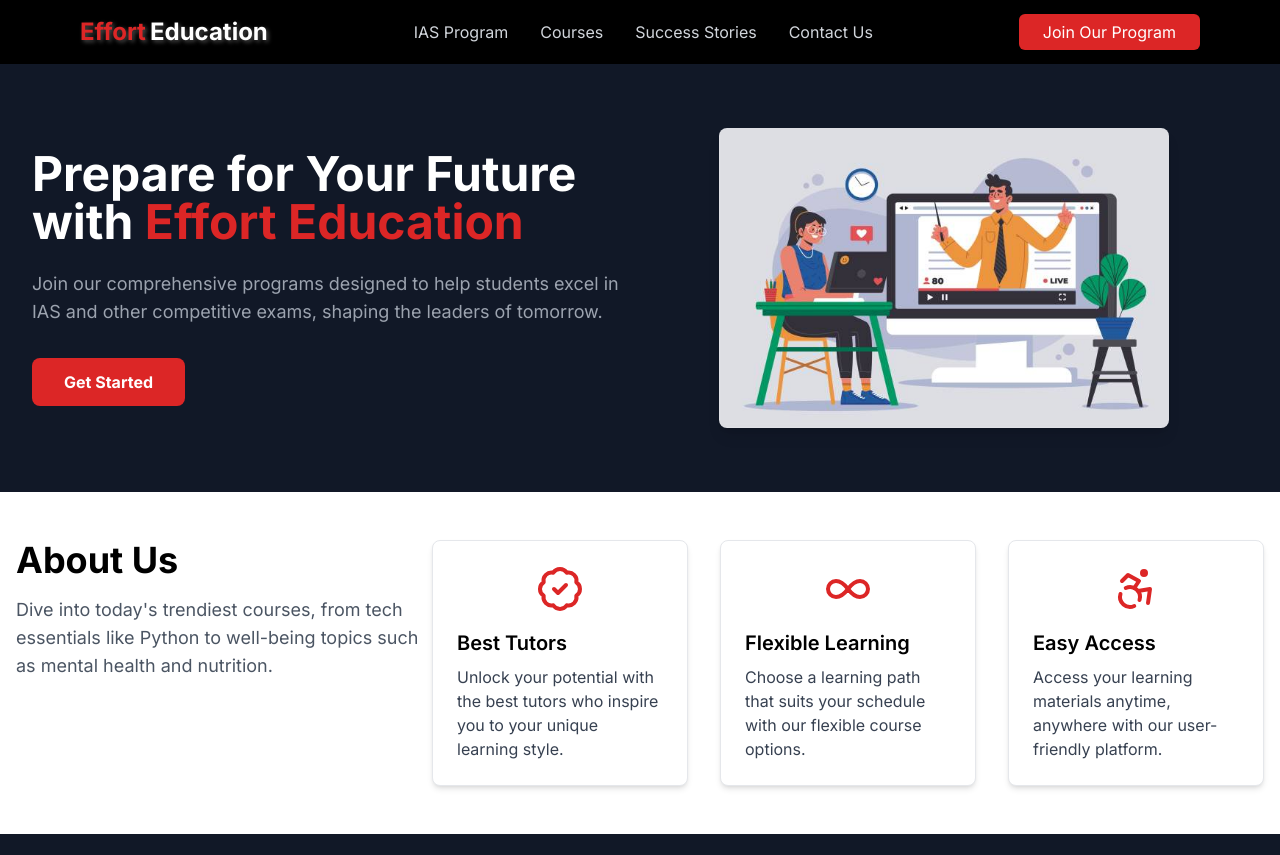
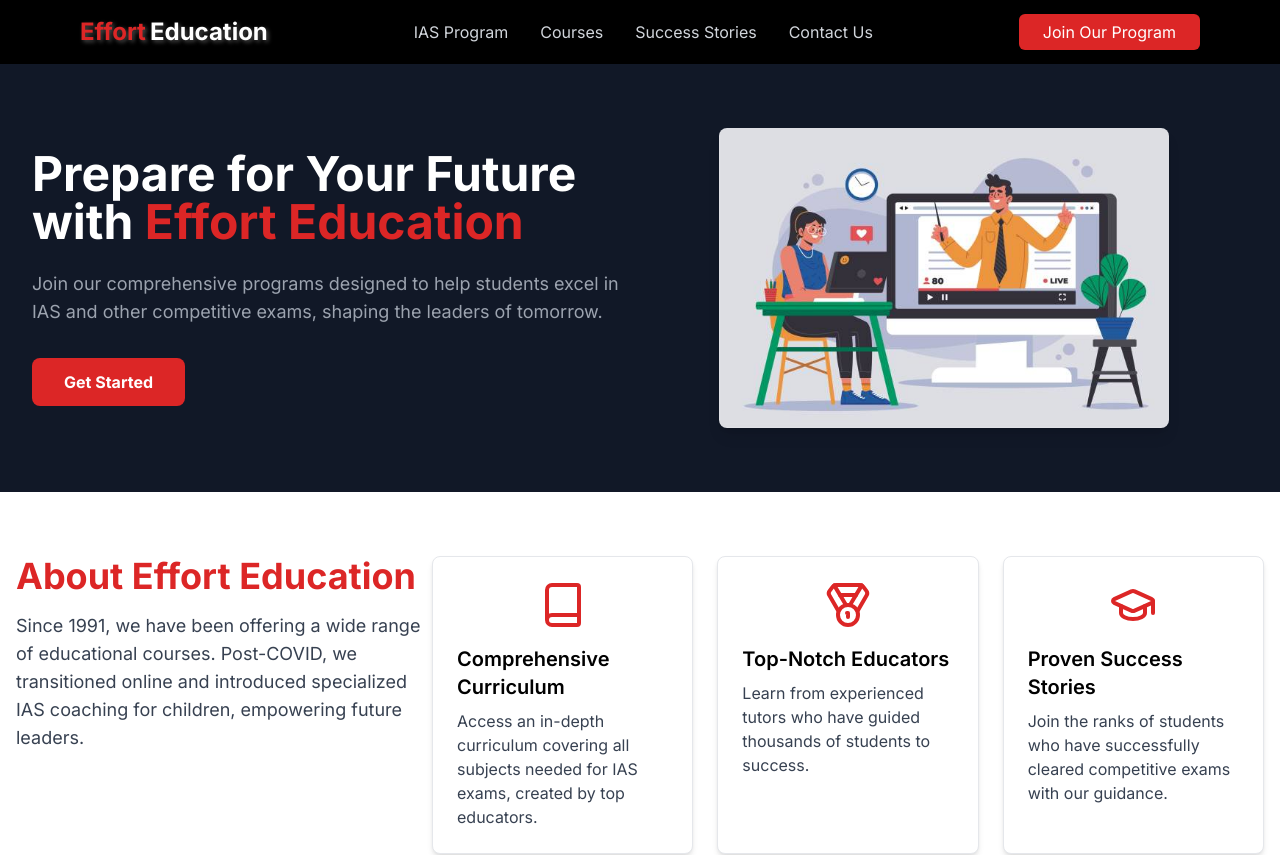
Before and after one commit to myselfabhi/efforteducation, a Next.js app: page / in a window 1280 px wide. Shown: the top 855 px of the page. Built offline with nearby package versions, Linux system fonts and the light colour scheme.

Commit message:
fix: about us section updated

```diff
--- a/src/app/component/landing-page/feature_section.tsx
+++ b/src/app/component/landing-page/feature_section.tsx
@@ -1,49 +1,51 @@
-"use client"
+"use client";
 
 import React from 'react';
-import { BadgeCheck, Infinity, Accessibility } from 'lucide-react';
+import { Book, Medal, GraduationCap } from 'lucide-react';
 
 const FeatureSection: React.FC = () => {
   return (
-    <section className="py-12 bg-white text-black">
-      <div className="container mx-auto flex flex-col space-y-14 items-center">
+    <section className="py-16 bg-white text-black">
+      <div className="container mx-auto px-4">
         {/* Content Wrapper */}
-        <div className="w-full max-w-7xl mx-auto px-4 flex flex-col md:flex-row items-start justify-between">
+        <div className="w-full max-w-7xl mx-auto flex flex-col space-y-14 items-center">
+          <div className="w-full flex flex-col md:flex-row items-start justify-between">
             {/* Left Side: About Us and Subtitle */}
             <div className="md:w-1/3 mb-8 md:mb-0">
-            <h2 className="text-4xl font-bold mb-4">About Us</h2>
-            <p className="text-gray-600 text-lg">
-              Dive into today&apos;s trendiest courses, from tech essentials like Python to well-being topics such as mental health and nutrition.
+              <h2 className="text-4xl font-bold mb-4 text-red-600">About Effort Education</h2>
+              <p className="text-gray-700 text-lg">
+                Since 1991, we have been offering a wide range of educational courses. Post-COVID, we transitioned online and introduced specialized IAS coaching for children, empowering future leaders.
               </p>
             </div>
             {/* Right Side: Feature Cards */}
-          <div className="md:w-2/3 grid grid-cols-1 md:grid-cols-2 lg:grid-cols-3 gap-8">
+            <div className="md:w-2/3 grid grid-cols-1 md:grid-cols-2 lg:grid-cols-3 gap-6">
               <div className="bg-white border border-gray-200 p-6 rounded-lg shadow-md hover:shadow-lg transition-shadow duration-300">
                 <div className="flex items-center justify-center mb-4 text-red-600">
-                <BadgeCheck className="w-12 h-12" />
+                  <Book className="w-12 h-12" />
                 </div>
-              <h3 className="text-xl font-semibold mb-2">Best Tutors</h3>
+                <h3 className="text-xl font-semibold mb-2 text-black">Comprehensive Curriculum</h3>
                 <p className="text-gray-700">
-                Unlock your potential with the best tutors who inspire you to your unique learning style.
+                  Access an in-depth curriculum covering all subjects needed for IAS exams, created by top educators.
                 </p>
               </div>
               <div className="bg-white border border-gray-200 p-6 rounded-lg shadow-md hover:shadow-lg transition-shadow duration-300">
                 <div className="flex items-center justify-center mb-4 text-red-600">
-                <Infinity className="w-12 h-12" />
+                  <Medal className="w-12 h-12" />
                 </div>
-              <h3 className="text-xl font-semibold mb-2">Flexible Learning</h3>
+                <h3 className="text-xl font-semibold mb-2 text-black">Top-Notch Educators</h3>
                 <p className="text-gray-700">
-                Choose a learning path that suits your schedule with our flexible course options.
+                  Learn from experienced tutors who have guided thousands of students to success.
                 </p>
               </div>
               <div className="bg-white border border-gray-200 p-6 rounded-lg shadow-md hover:shadow-lg transition-shadow duration-300">
                 <div className="flex items-center justify-center mb-4 text-red-600">
-                <Accessibility className="w-12 h-12" />
+                  <GraduationCap className="w-12 h-12" />
                 </div>
-              <h3 className="text-xl font-semibold mb-2">Easy Access</h3>
+                <h3 className="text-xl font-semibold mb-2 text-black">Proven Success Stories</h3>
                 <p className="text-gray-700">
-                Access your learning materials anytime, anywhere with our user-friendly platform.
+                  Join the ranks of students who have successfully cleared competitive exams with our guidance.
                 </p>
+              </div>
             </div>
           </div>
         </div>
```
Lines whose indentation alone changed are shown as unchanged.
